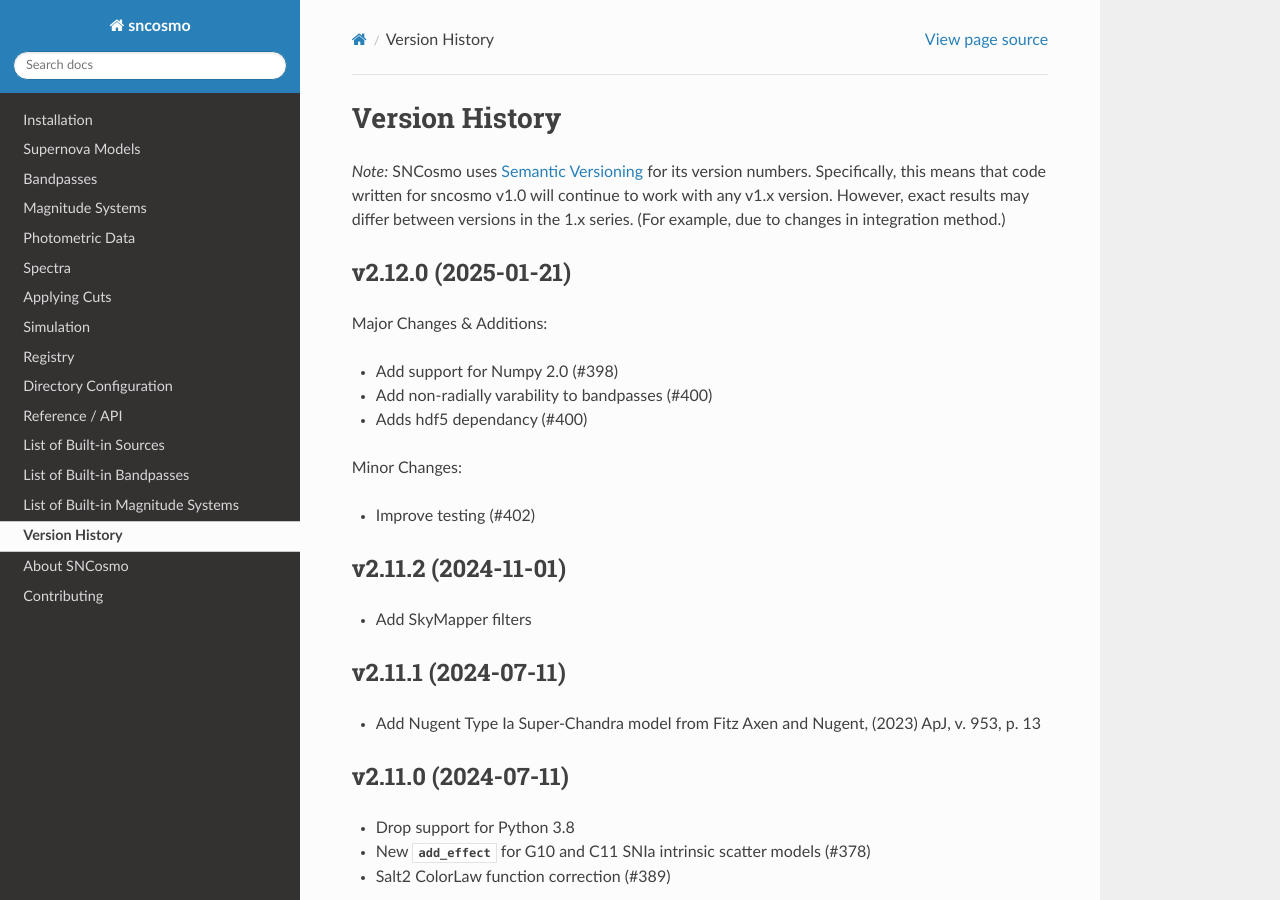
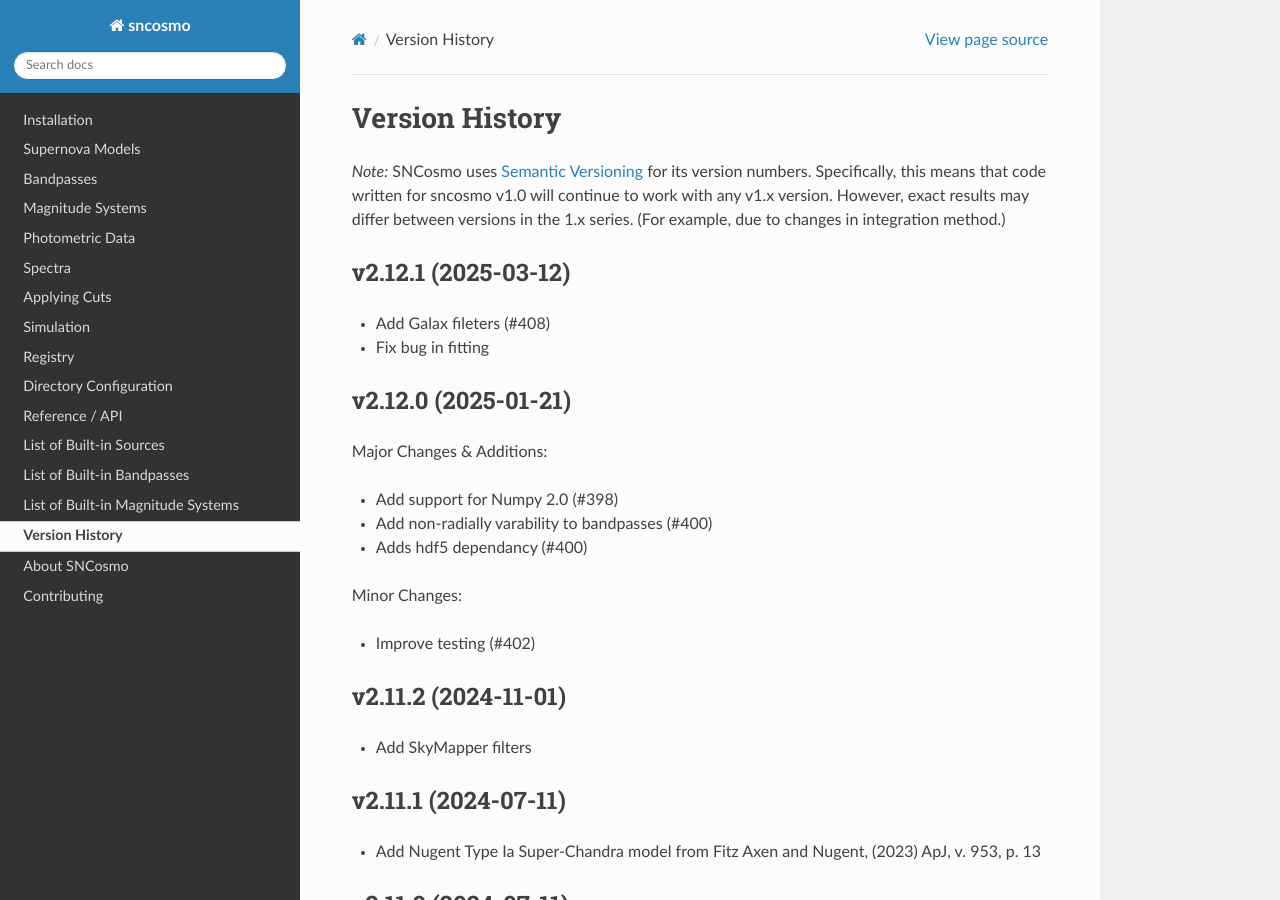
Before and after one commit to sncosmo/sncosmo, a Sphinx documentation site: the page built from docs/history.rst, in a window 1280 px wide and 900 px high. Built offline with Sphinx 7.4.7 and the Read the Docs theme 3.1.0, drawn with Linux system fonts in a browser that asks for light colours; pages that are not in the unit, such as notebooks, are missing from menus.

Commit message:
Prepare for v2.12.1

```diff
--- a/docs/history.rst
+++ b/docs/history.rst
@@ -7,6 +7,12 @@ its version numbers. Specifically, this means that code written for
 sncosmo v1.0 will continue to work with any v1.x version. However,
 exact results may differ between versions in the 1.x series. (For
 example, due to changes in integration method.)
+
+v2.12.1 (2025-03-12)
+====================
+
+- Add Galax fileters (#408)
+- Fix bug in fitting
 
 v2.12.0 (2025-01-21)
 ====================
--- a/sncosmo/__init__.py
+++ b/sncosmo/__init__.py
@@ -7,7 +7,7 @@ import os
 
 from astropy.config import ConfigItem, ConfigNamespace
 
-__version__ = "2.12.0"
+__version__ = "2.12.1"
 
 
 def test(
```
